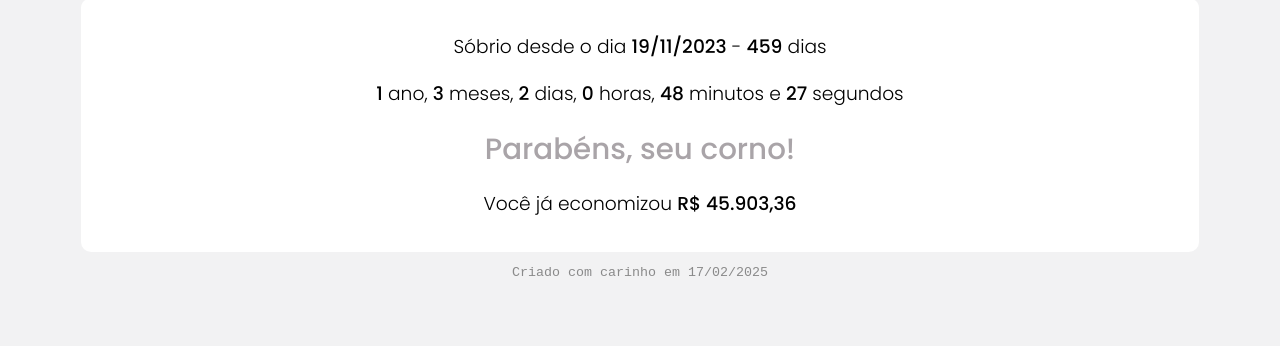
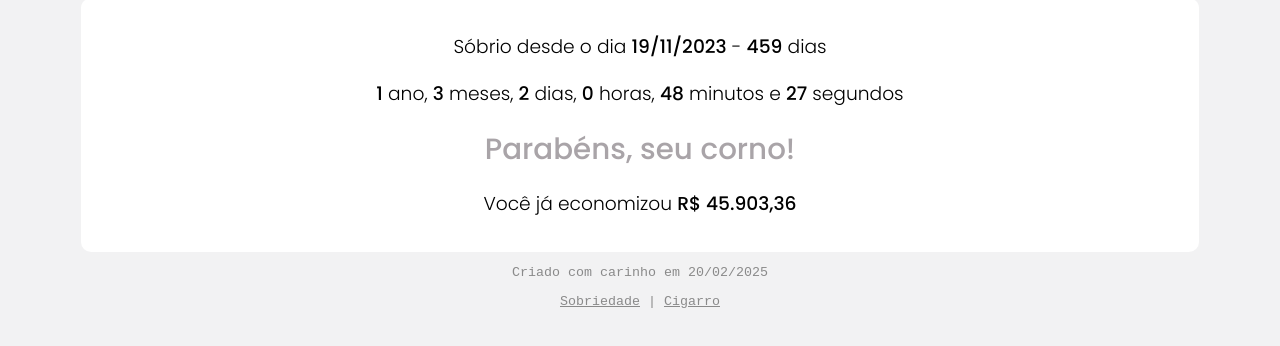
Before and after one commit to marquiCampoy/calculadoraSobriedade, a plain HTML site: page index.htm in a window 1280 px wide. Shown: the part 252-598 px from the top of the page. Drawn offline with Linux system fonts and the light colour scheme.

Commit message:
Update index.htm

```diff
--- a/index.htm
+++ b/index.htm
@@ -191,7 +191,7 @@ v3 - Calculadora de economia desde a parada
 		#content p strong, #calculoEconomia {
 			font-weight: 500;
 		}
-		.sign {
+		.sign, .sign a {
 			font-size: 10pt;
 			color: rgb(138, 138, 138);
 			font-family: 'Courier New', Courier, monospace;
@@ -209,7 +209,8 @@ v3 - Calculadora de economia desde a parada
 				<p>Você já economizou <span id="calculoEconomia"></span></p>
 			</div>
 		</div>
-		<p class="sign">Criado com carinho em 17/02/2025</p>
+		<p class="sign">Criado com carinho em 20/02/2025</p>
+		<p class="sign"><a href="./index.htm" target="_self">Sobriedade</a> | <a href="cig.htm" target="_self">Cigarro</a></p>
 	</div>
 </body>
 </html>
```
